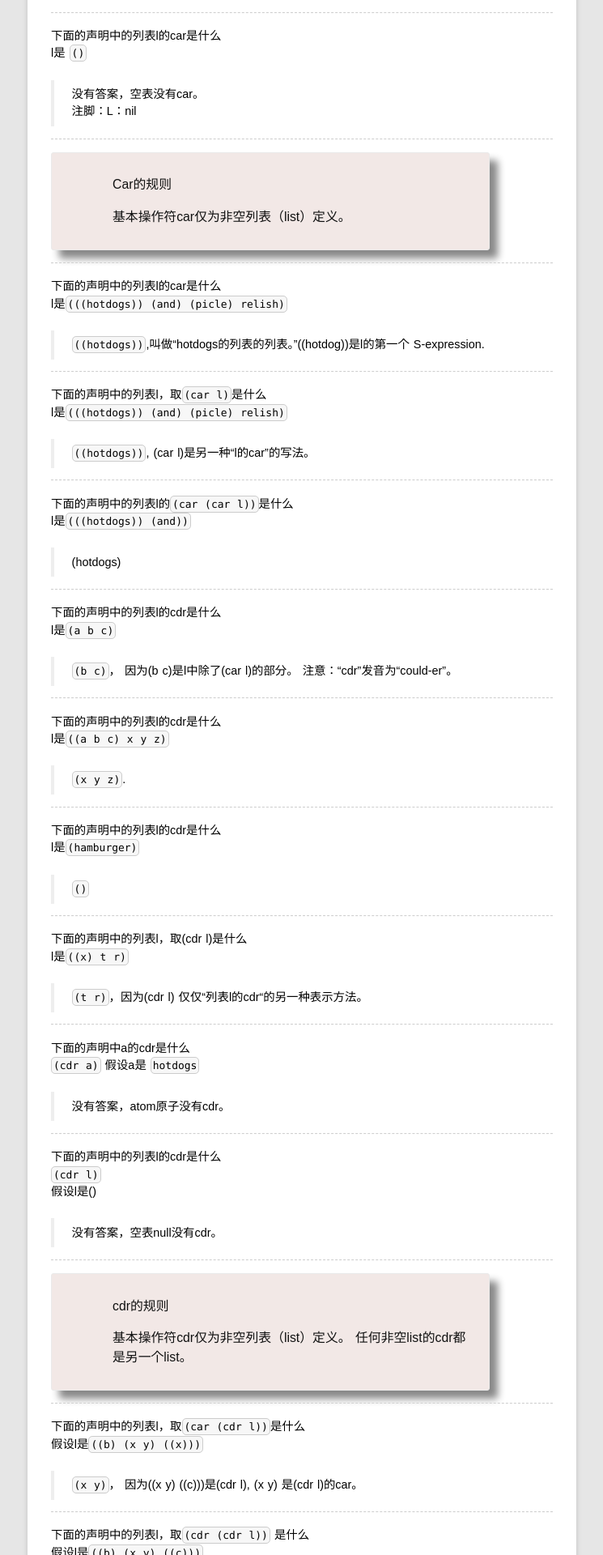
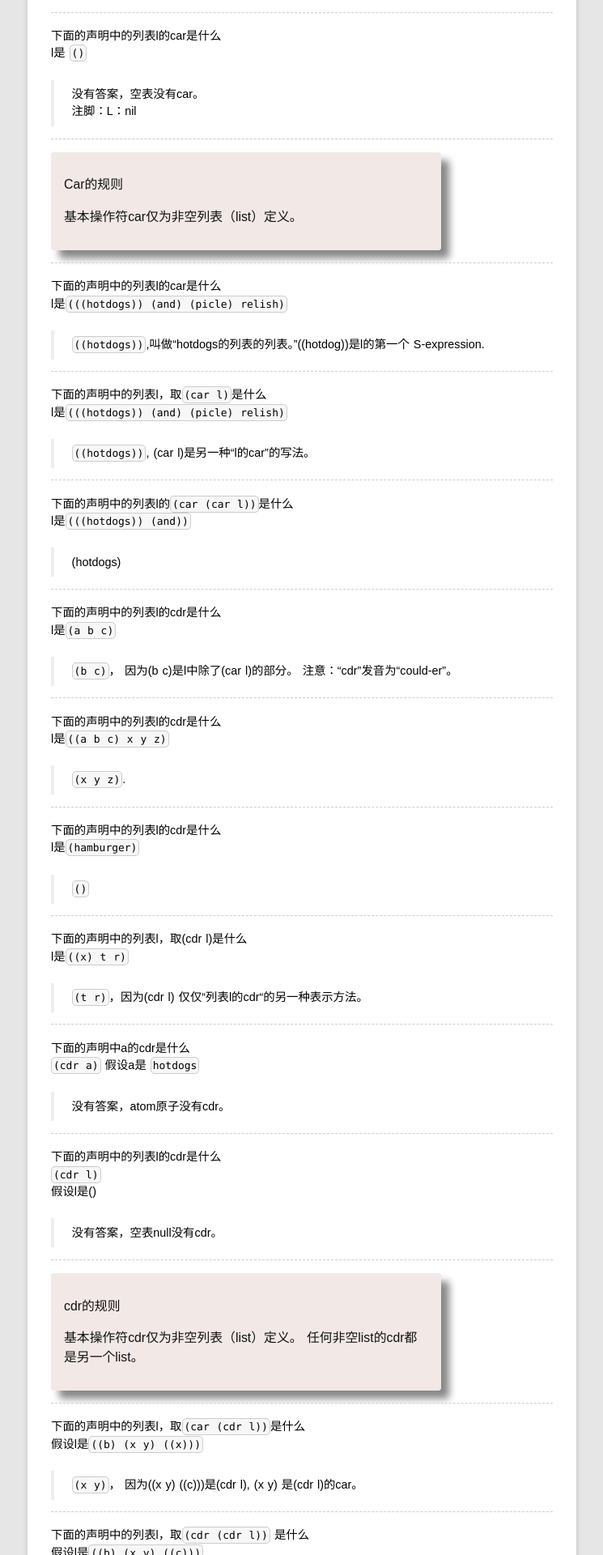
Before and after one commit to rhuichao/uternet.github.io, a Jekyll site: the page built from TLS/01.md, in a window 1280 px wide. Shown: the part 3123-5043 px from the top of the page at 81% size, without its empty margins (267-1012 px from the left). Built offline with Jekyll 4.4.1, drawn with Linux system fonts in a browser that asks for light colours; some web fonts are replaced; Markdown is read by kramdown in place of the engine named in the settings.

Commit message:
new document posted

```diff
--- a/media/css/style.css
+++ b/media/css/style.css
@@ -309,7 +309,7 @@ footer a {
 
     border: 1px solid rgb(234, 234, 234);
     margin: 15px 0px;
-    padding: 20px 15px 20px 75px;
+    padding: 20px 15px 20px 15px;
     width: 450px;
     color: rgb(17, 17, 17);
     background-color: rgb(242, 232, 230);
```
